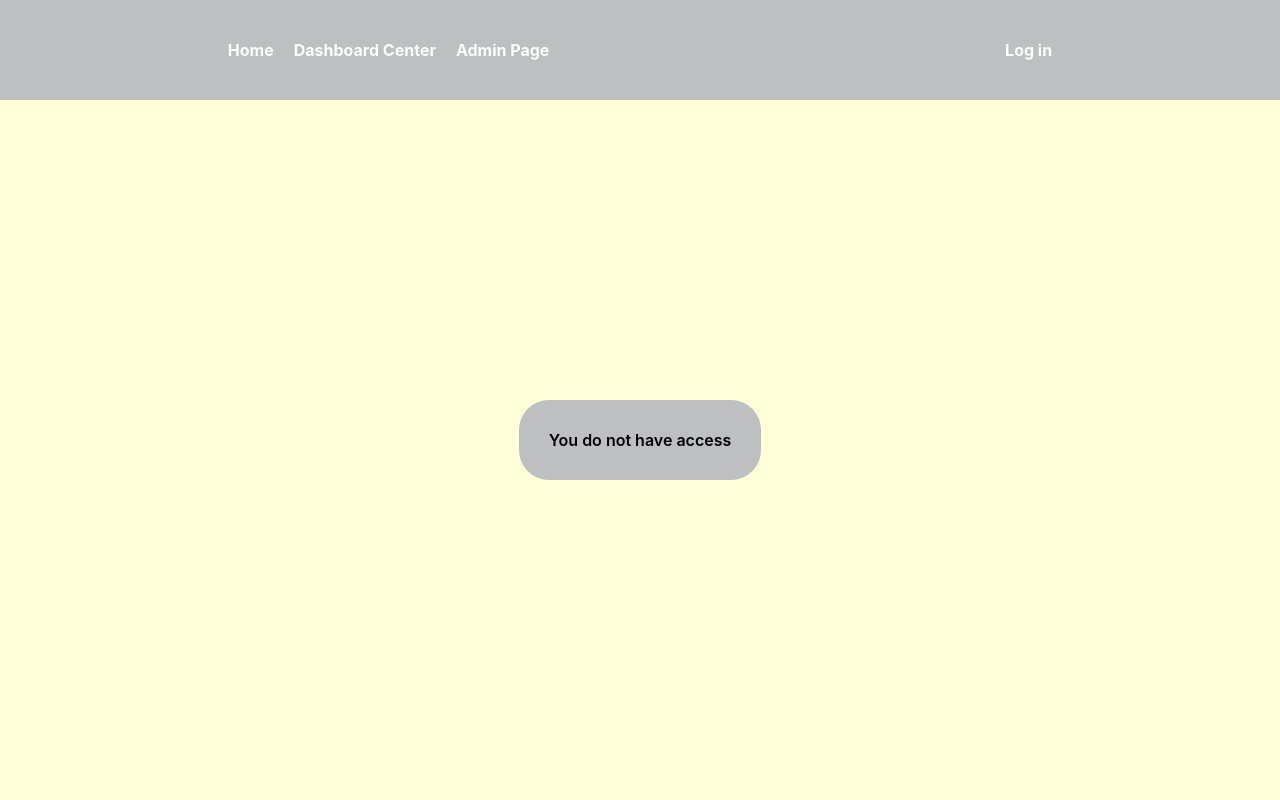
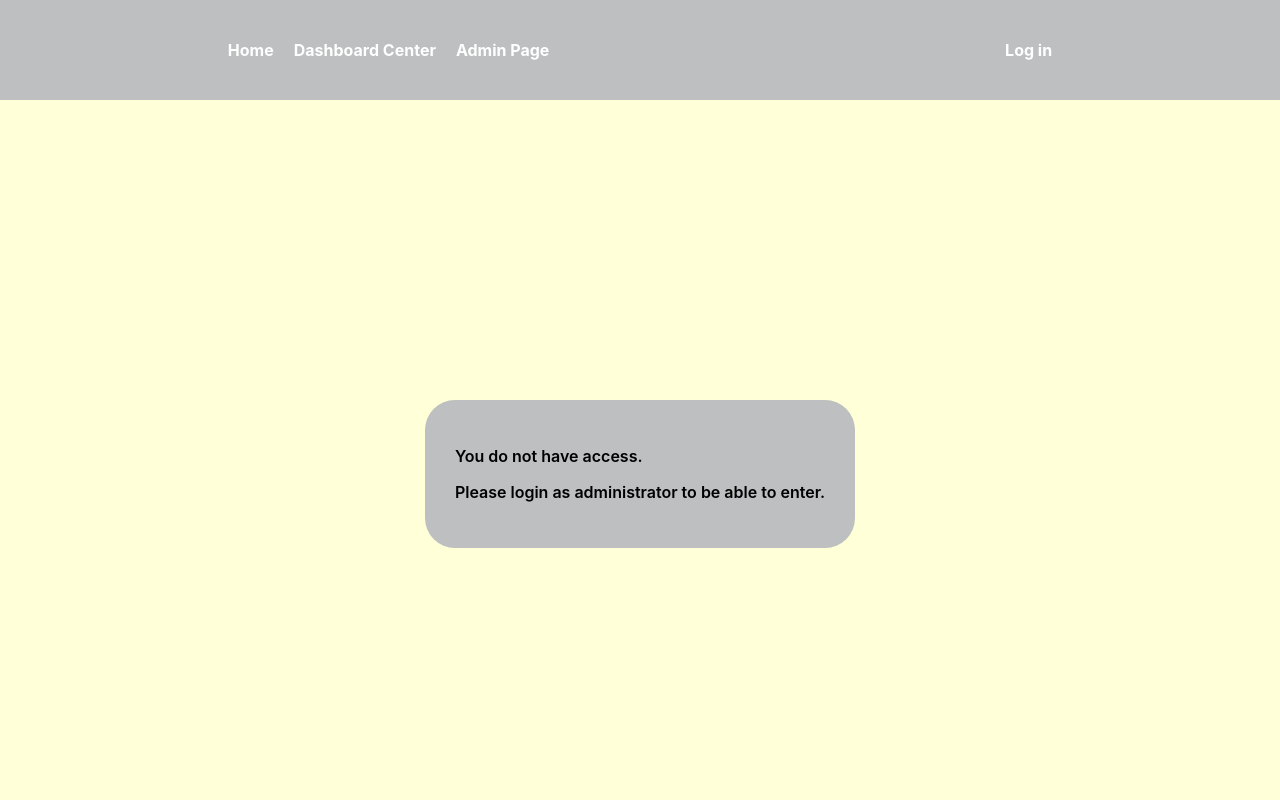
Before and after one commit to Firet/permissions-auth-app, a React (Vite) app: page /admin in a window 1280 px wide. Shown: the top 800 px of the page. Built offline with nearby package versions, Linux system fonts and the light colour scheme; no server answers.

Commit message:
Add text to NoAccess Page

```diff
--- a/src/pages/NoAccess/NoAccess.tsx
+++ b/src/pages/NoAccess/NoAccess.tsx
@@ -17,7 +17,12 @@ const NoAccessCard = styled.div`
 export function NoAccess() {
     return (<NoAccessContainer>
         <NoAccessCard>
-            You do not have access
+			<p>
+            You do not have access.
+			</p>
+			<p>
+			Please login as administrator to be able to enter.
+			</p>
         </NoAccessCard>
     </NoAccessContainer>);
 }
```
